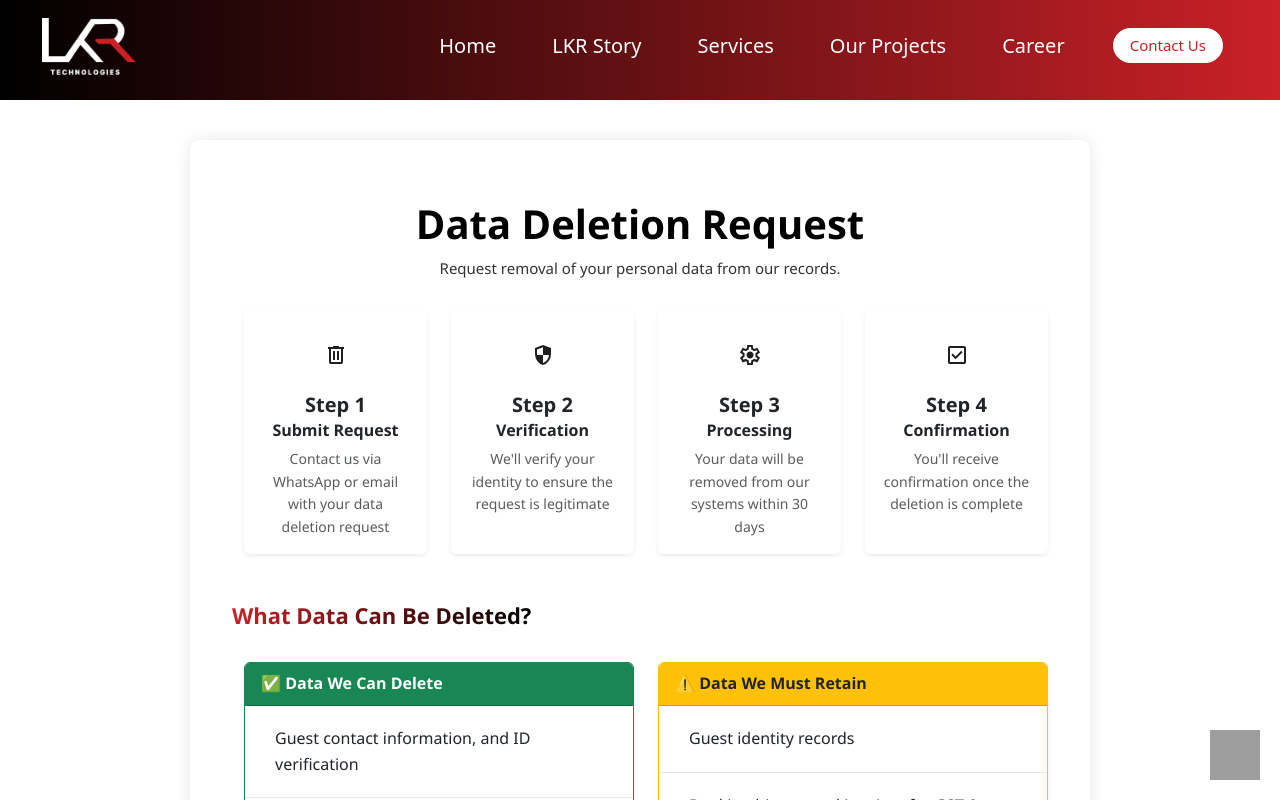
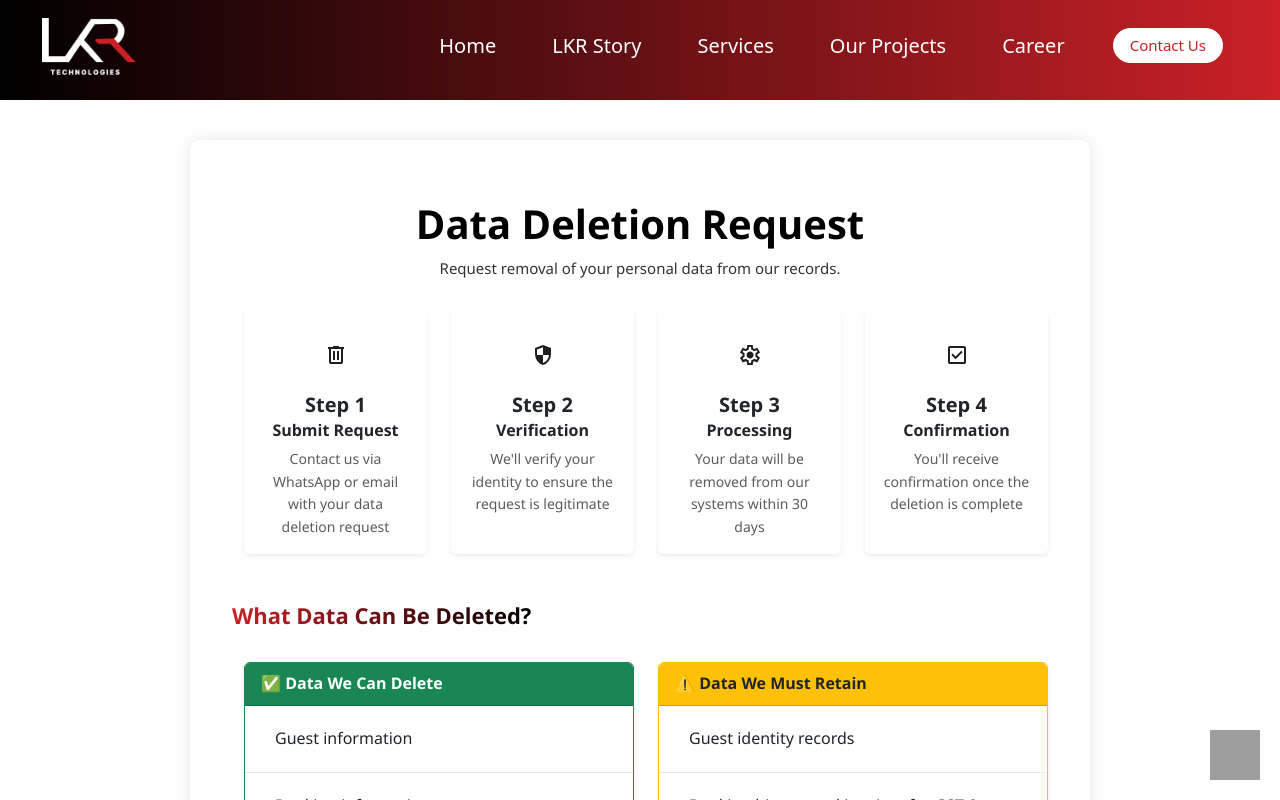
Before and after one commit to Spandana5455/LKR-Technologies, a React (Create React App) app: page /data-deletion in a window 1280 px wide. Shown: the top 800 px of the page. Built offline with nearby package versions, Linux system fonts and the light colour scheme; grey boxes are pictures that could not be loaded.

Commit message:
data updated

```diff
--- a/src/Datadeletion.js
+++ b/src/Datadeletion.js
@@ -66,10 +66,10 @@ const Datadeletion = () =>{
                 </Card.Header>
                 <ListGroup variant="flush">
                   {[
-                    "Guest contact information, and ID verification",
+                    "Guest information",
                     "Booking information",
                     "Payment information",
-                    "Location and device details for fraud prevention",
+                    "Personal details and government-approved ID for KYC verification",
                     "Helpdesk/chat communication with our support team",
                   ].map((item, index) => (
                     <ListGroup.Item key={index}>{item}</ListGroup.Item>
```
